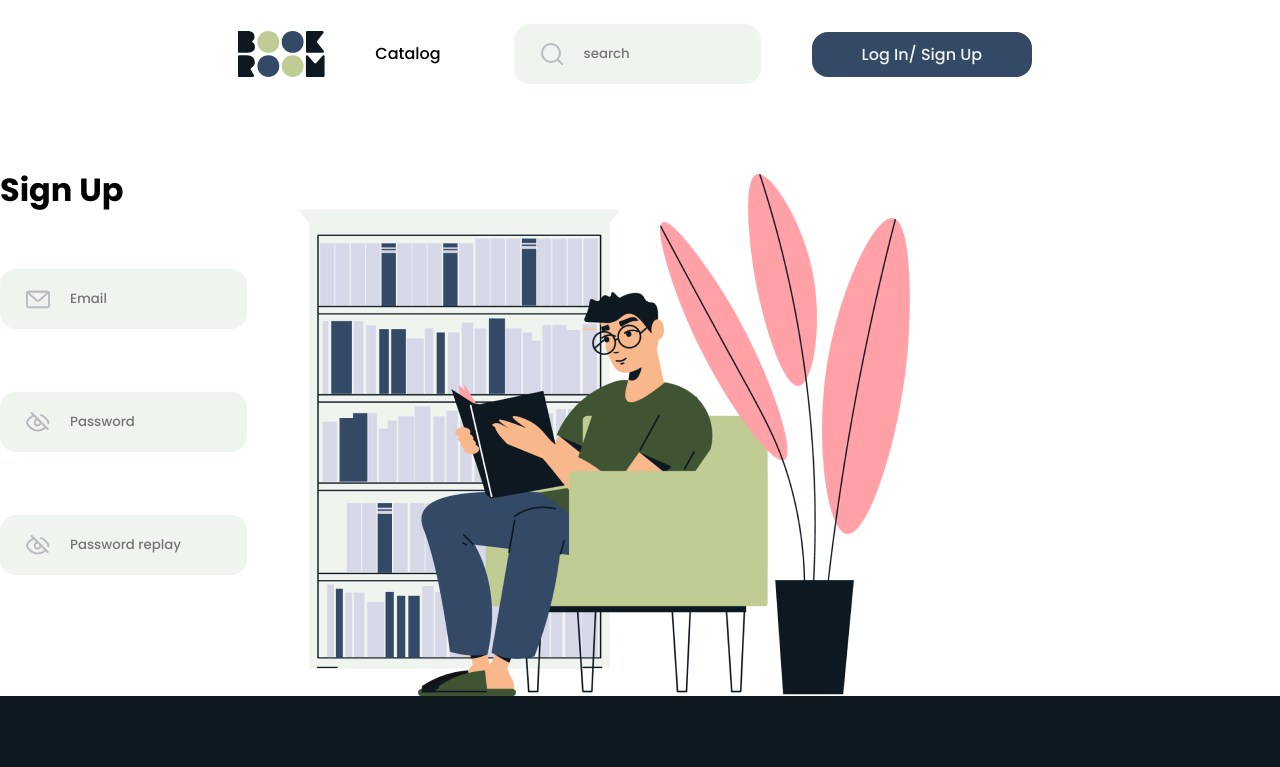
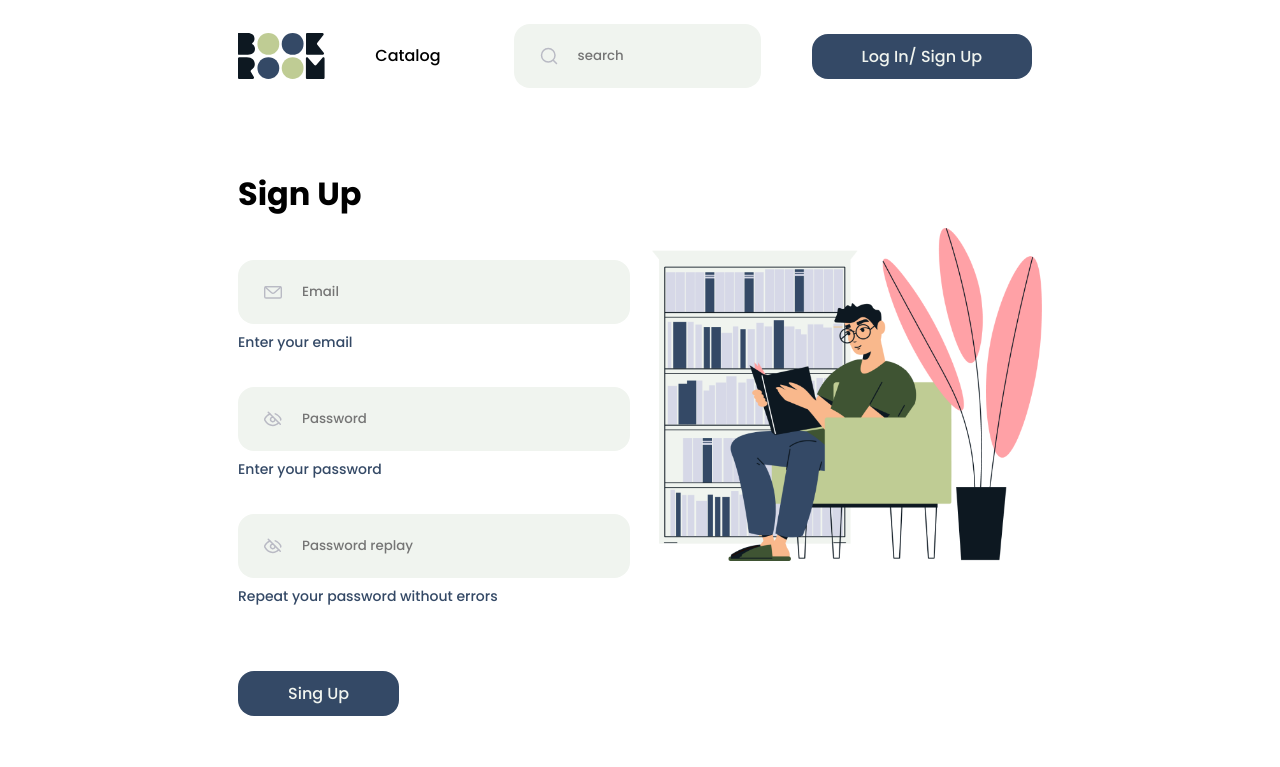
Before and after one commit to AlexKyrdyukov/front-book-store, a React (Create React App) app: page /signUp in a window 1280 px wide. Shown: the top 767 px of the page. Built offline with nearby package versions, Linux system fonts and the light colour scheme.

Commit message:
add page and adaptive

```diff
--- a/package.json
+++ b/package.json
@@ -17,6 +17,8 @@
     "@types/styled-components": "^5.1.26",
     "@types/uuid": "^8.3.4",
     "axios": "^1.2.0",
+    "classnames": "^2.3.2",
+    "formik": "^2.2.9",
     "react": "^18.2.0",
     "react-dom": "^18.2.0",
     "react-redux": "^8.0.5",
@@ -25,7 +27,8 @@
     "styled-components": "^5.3.6",
     "typescript": "^4.9.4",
     "uuid": "^9.0.0",
-    "web-vitals": "^2.1.4"
+    "web-vitals": "^2.1.4",
+    "yup": "^0.32.11"
   },
   "scripts": {
     "start": "react-scripts start",
--- a/src/ui/components/Button/Button.style.tsx
+++ b/src/ui/components/Button/Button.style.tsx
@@ -1,6 +1,10 @@
 import styled from 'styled-components';
 
-export const StyledButton = styled.button`
+type StyleType ={
+  isMobile?: boolean;
+};
+
+export const StyledButton = styled.button<StyleType>`
   background: #344966;
   padding: 10px 50px;
   border-radius: 16px;
@@ -13,8 +17,10 @@ export const StyledButton = styled.button`
   }
   @media (max-width: 834px)  {
     font-size: 12px;
-    /* max-width: 101px; */
-    padding: 10px 9px;
+    padding-left:  ${(props) => (props.isMobile ? '50px' : '20px')};
+    padding-right: ${(props) => (props.isMobile ? '50px' : '20px')};
+    padding-bottom: 10px;
+    padding-top: 10px;
   }
 
 `;
--- a/src/ui/components/Button/Button.tsx
+++ b/src/ui/components/Button/Button.tsx
@@ -4,11 +4,16 @@ import { StyledButton } from './Button.style';
 
 type PropType = {
   text?: string;
+  type?: 'button' | 'submit' | 'reset' | undefined;
+  isMobile?: boolean;
 };
 
 const Button: React.FC<PropType> = (props) => {
   return (
-    <StyledButton>
+    <StyledButton
+      isMobile={props.isMobile}
+      type={props.type}
+    >
       {props.text}
     </StyledButton>
   );
--- a/src/ui/components/Input/Input.style.ts
+++ b/src/ui/components/Input/Input.style.ts
@@ -1,42 +1,54 @@
 import styled from 'styled-components';
 
-export const StyledInput = styled.div`
-display: flex;
-align-items: center;
-background: #F0F4EF;
-border-radius: 16px;
-width: 630px;
-margin-right: 97px;
+type StyleType = {
+  isHeader?: boolean;
+};
 
-.block__image {
+export const StyledInput = styled.div<StyleType>`
+position: relative;
 
-  max-width: 24px;
-  max-height: 24px;
+.block__style {
+  display: flex;
+  align-items: center;
+  background: #F0F4EF;
+  border-radius: 16px;
+}
+
+.image {
+  max-width: 18px;
+  max-height: 18px;
   margin-right: 20px;
   margin-left: 26px;
 }
 
-.block__input {
-  padding: 20px 0;
+.input {
+  padding: 22px 0;
   background: #F0F4EF;
   margin-right: 20px;
   width: 100%;
 }
 
+.input__text {
+  position: absolute;
+  white-space: nowrap;
+  top: 75px;
+  font-size: 14px;
+  color: #344966;
+}
 
 @media (max-width: 1440px)  {
-  width: 247px;
-  margin-right: 51px;
 }
 
 @media (max-width: 834px)  {
-  margin-right: 0px;
-  order: 1;
-  width: 290px;
-.block__input {
-  padding: 10px 0;
+  order: ${(props) => (props.isHeader ? 1 : 0)};
+  .input {
+    padding: 14px 0;
+  }
+
+  .input__text {
+    font-size: 14px;
+    top: 55px;
+
+  }
 }
-
-}
-
 `;
--- a/src/ui/components/Input/Input.tsx
+++ b/src/ui/components/Input/Input.tsx
@@ -1,4 +1,5 @@
 import React from 'react';
+import classNames from 'classnames';
 import { StyledInput } from './Input.style';
 
 type PropType = {
@@ -8,18 +9,34 @@ type PropType = {
   text?: string;
   error?: string;
   alt: string;
+  class?: string;
+  isHeader?: boolean;
+  id?: string;
+  name?: string;
+  onChange?: (e: React.ChangeEvent<HTMLInputElement>) => void;
+  onBlur?: (e: React.ChangeEvent<HTMLInputElement>) => void;
 };
 
 const Input: React.FC<PropType> = (props) => {
+  const blockClass = classNames('block__style', {
+    [`${props.class}`]: true,
+  });
+
   return (
-    <StyledInput>
-      <img
-        className="block__image"
-        src={props.src}
-        alt={props.alt}
-      />
-      <input className="block__input" type={props.type} placeholder={props.placeholder} />
-      {props.error ? props.error : props.text}
+    <StyledInput isHeader={props.isHeader}>
+      <div
+        className={blockClass}
+      >
+        <div className="input__text">
+          {props.error ? props.error : props.text}
+        </div>
+        <img
+          className="image"
+          src={props.src}
+          alt={props.alt}
+        />
+        <input className="input" type={props.type} placeholder={props.placeholder} />
+      </div>
     </StyledInput>
   );
 };
--- a/src/ui/containers/Header/Header.tsx
+++ b/src/ui/containers/Header/Header.tsx
@@ -32,6 +32,8 @@ const Header: React.FC<PropType> = () => {
           type="text"
           alt="logo search"
           src={inputLogo}
+          class="header__input"
+          isHeader
         />
         <Link to="/signUp">
           <Button
--- a/src/ui/containers/Header/Herader.style.ts
+++ b/src/ui/containers/Header/Herader.style.ts
@@ -4,7 +4,9 @@ export const StyledHeader = styled.header`
   max-width: 1280px;
   display: flex;
   align-items: center;
-margin: 24px auto 0 auto;
+  /* margin: 24px auto 0 auto; */
+  margin: 0px auto;
+  margin-top: 24px;
   padding: 0 15px;
 
 .header__logo {
@@ -12,6 +14,13 @@ padding: 0 15px;
   max-width: 88px;
   margin-right: 125px;
 }
+
+.header__input {
+  display: flex;
+  margin-right: 97px;
+  width: 630px;
+}
+
 
 .header__link-catalog {
   font-weight: 500;
@@ -22,6 +31,7 @@ padding: 0 15px;
 
 @media (max-width: 1440px)  {
   max-width: 834px;
+
   .header__logo {
     margin-right: 50px;
   }
@@ -30,23 +40,33 @@ padding: 0 15px;
     margin-right: 73px;
   }
 
+  .header__input {
+    width: 247px;
+    margin-right: 51px;
+  }
+
 }
 
 @media (max-width: 834px)  {
   margin: 33px auto 0 auto;
-    max-width: 290px;
+  max-width: 320px;
   flex-wrap: wrap;
   row-gap: 17px;
 
   .header__logo {
     max-height: 31px;
     max-width: 62px;
-    margin-right: 17px;
+    margin-right: 20px;
   }
 
   .header__link-catalog {
     font-size: 14px;
-    margin-right: 17px;
+    margin-right: 20px;
+  }
+
+  .header__input {
+    width: 290px;
+    margin-right: 0px;
   }
 
 }
--- a/src/ui/pages/SignUp/SignUp.style.ts
+++ b/src/ui/pages/SignUp/SignUp.style.ts
@@ -1,13 +1,20 @@
 import styled from 'styled-components';
 
 export const StyledSignUpPage = styled.main`
+.sign-up__input {
+  width: 413px;
+}
+
 .sign-up__wrapper {
-
+  display: flex;
+  justify-content: space-between;
   margin: 0px auto;
   margin-top: 90px;
   max-width: 1280px;
-    display: flex;
+  padding: 0 15px;
+  margin-bottom: 154px;
 }
+
 .title {
   font-size: 32px;
 }
@@ -17,4 +24,76 @@ export const StyledSignUpPage = styled.main`
   flex-direction: column;
   row-gap:63px;
 }
+
+.block__image {
+  max-width: 612px;
+  max-height: 522px;
+}
+
+.image__human {
+  width: 100%;
+  height: 100%;
+}
+
+.block__button{
+  margin-top: 30px;
+}
+
+@media (max-width: 1440px)  {
+  .sign-up__wrapper {
+    max-width: 834px;
+    margin-bottom: 104px;
+  }
+  .sign-up__input {
+  width: 392px;
+  }
+
+  .block__image {
+  max-width: 390px;
+  max-height: 333px;
+  margin-top: 50px;
+}
+
+.image__human {
+  width: 100%;
+  height: 100%;
+}
+.title {
+  margin-bottom: -13px;
+}
+}
+
+@media (max-width: 834px)  {
+  .sign-up__wrapper {
+    max-width: 290x;
+    flex-direction: column;
+    align-items: center;
+  margin-top: 30px;
+
+  }
+
+  .block__form {
+  row-gap:44px;
+
+  }
+
+  .sign-up__input {
+  width: 290px;
+  }
+
+  .block__image {
+  max-width: 290px;
+  max-height: 247px;
+  order: 1;
+  }
+
+  .image__human {
+    width: 100%;
+    height: 100%;
+  }
+
+  .title {
+  font-size: 18px;
+}
+}
 `;
--- a/src/ui/pages/SignUp/SignUp.tsx
+++ b/src/ui/pages/SignUp/SignUp.tsx
@@ -1,9 +1,13 @@
 import React from 'react';
-import Input from '../../components/Input';
+import { useFormik } from 'formik';
+
 import { StyledSignUpPage } from './SignUp.style';
 import mailLogo from './images/mail.svg';
 import hideLogo from './images/hide.svg';
 import mainImage from './images/human.png';
+import Input from '../../components/Input';
+import Button from '../../components/Button';
+import schema from '../../../utils/validationSchemas/userSchemas';
 
 type PropsType = {
   src?: string;
@@ -11,36 +15,69 @@ type PropsType = {
 };
 
 const SignUp: React.FC<PropsType> = (props) => {
+  const formik = useFormik({
+    initialValues: {
+      email: '',
+      password: '',
+      repeatpassword: '',
+    },
+    validationSchema: schema.signUp,
+    onSubmit: (values) => {
+      // eslint-disable-next-line no-alert, no-console
+      console.log(values);
+      alert(JSON.stringify(values, null, 2));
+    },
+  });
+
   return (
     <StyledSignUpPage>
       <div className="sign-up__wrapper">
-        <div className="block__form">
-          <h2 className="title">Sign Up</h2>
+        <form className="block__form">
+        <h2 className="title">Sign Up</h2>
           <Input
             placeholder="Email"
+            id="email"
+            name="email"
             type="email"
             src={mailLogo}
             alt="logo email"
+            text="Enter your email"
+            class="sign-up__input"
           />
           <Input
             placeholder="Password"
+            id="password"
+            name="password"
             type="password"
             alt="logo password"
             src={hideLogo}
+            text="Enter your password"
+            class="sign-up__input"
+            onChange={formik.handleChange}
+            onBlur={formik.handleBlur}
+            value={formik.values.password}
           />
           <Input
             placeholder="Password replay"
-            type="text"
+            id="repeatPassword"
+            name="repeatPassword"
+            type="password"
             alt="logo password"
             src={hideLogo}
-
+            text="Repeat your password without errors"
+            class="sign-up__input"
           />
-
+          <span className="block__button">
+            <Button
+              text="Sing Up"
+              type="submit"
+              isMobile
+            />
+          </span>
+        </form>
+        <div className="block__image">
+          <img className="image__human" src={mainImage} alt="image with reading human" />
         </div>
-        <div className="block__image">
-          <img src={mainImage} alt="image with reading human" />
-        </div>
-
       </div>
     </StyledSignUpPage>
   );
--- /dev/null
+++ b/src/utils/validationSchemas/dataValidation.ts
@@ -0,0 +1,55 @@
+import * as yup from 'yup';
+
+const userId = yup.number().integer().positive();
+const requiredUserId = userId.required();
+
+const fullName = yup.string()
+  .trim()
+  .min(2, 'please enter correctly name & last name')
+  .max(40, 'please enter correctly name & last name');
+const requiredFullName = fullName.required('field fullname is required');
+
+const email = yup.string()
+  .trim()
+  .lowercase()
+  .email('please enter valid email');
+const requiredEmail = email.required('field email is required');
+
+const dob = yup.date();
+const requiredDob = dob.required('this field is required, example enter: YYYY-DD-MM ');
+
+const password = yup.string()
+  .trim()
+  .min(3, 'password cannot be shorter than 3 characters')
+  .max(8, 'password cannot be longer than 8 character');
+const requiredPassword = password.required('field password is required');
+
+const repeatPassword = yup.string()
+  .oneOf([yup.ref('requiredPassword')], 'entered password must be the same')
+  .required();
+
+const newPassword = yup.string()
+  .trim()
+  .required('field password is required')
+  .min(3, 'password cannot be shorter than 3 characters')
+  .max(8, 'password cannot be longer than 8 character');
+
+const repeatNewPassword = yup.string()
+  .oneOf([yup.ref('newPassword')], 'entered password must be the same')
+  .required();
+
+export default {
+  userId,
+  fullName,
+  email,
+  dob,
+  password,
+  repeatPassword,
+  requiredPassword,
+  repeatNewPassword,
+  newPassword,
+  requiredDob,
+  requiredEmail,
+  requiredFullName,
+  requiredUserId,
+};
--- /dev/null
+++ b/src/utils/validationSchemas/userSchemas.ts
@@ -0,0 +1,31 @@
+import sharedValidation from './dataValidation';
+
+const signUp = {
+  email: sharedValidation.requiredEmail,
+  password: sharedValidation.requiredPassword,
+  repeatPassword: sharedValidation.repeatPassword,
+};
+
+const signIn = {
+  email: sharedValidation.requiredEmail,
+  password: sharedValidation.requiredPassword,
+};
+
+const updatedPass = {
+  password: sharedValidation.requiredPassword,
+  newPassword: sharedValidation.newPassword,
+  repeatNewPassword: sharedValidation.repeatNewPassword,
+
+};
+
+const updatedInfo = {
+  fullName: sharedValidation.fullName,
+  email: sharedValidation.requiredEmail,
+};
+
+export default {
+  signIn,
+  signUp,
+  updatedPass,
+  updatedInfo,
+};
```
Also changed, not shown: src/ui/containers/Footer/Footer.style.ts (+4 -3 lines), 1 other file (tests, documents, lock files or other folders). Lines whose indentation alone changed are shown as unchanged.
